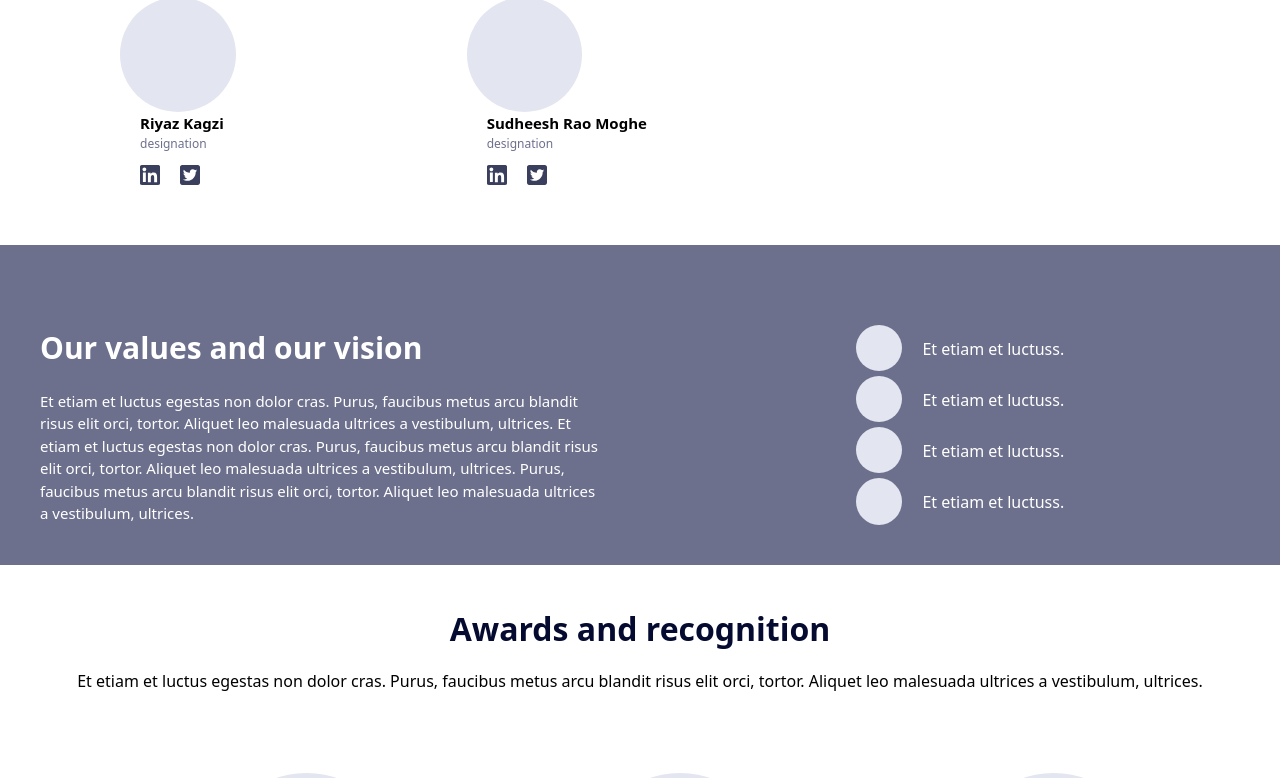
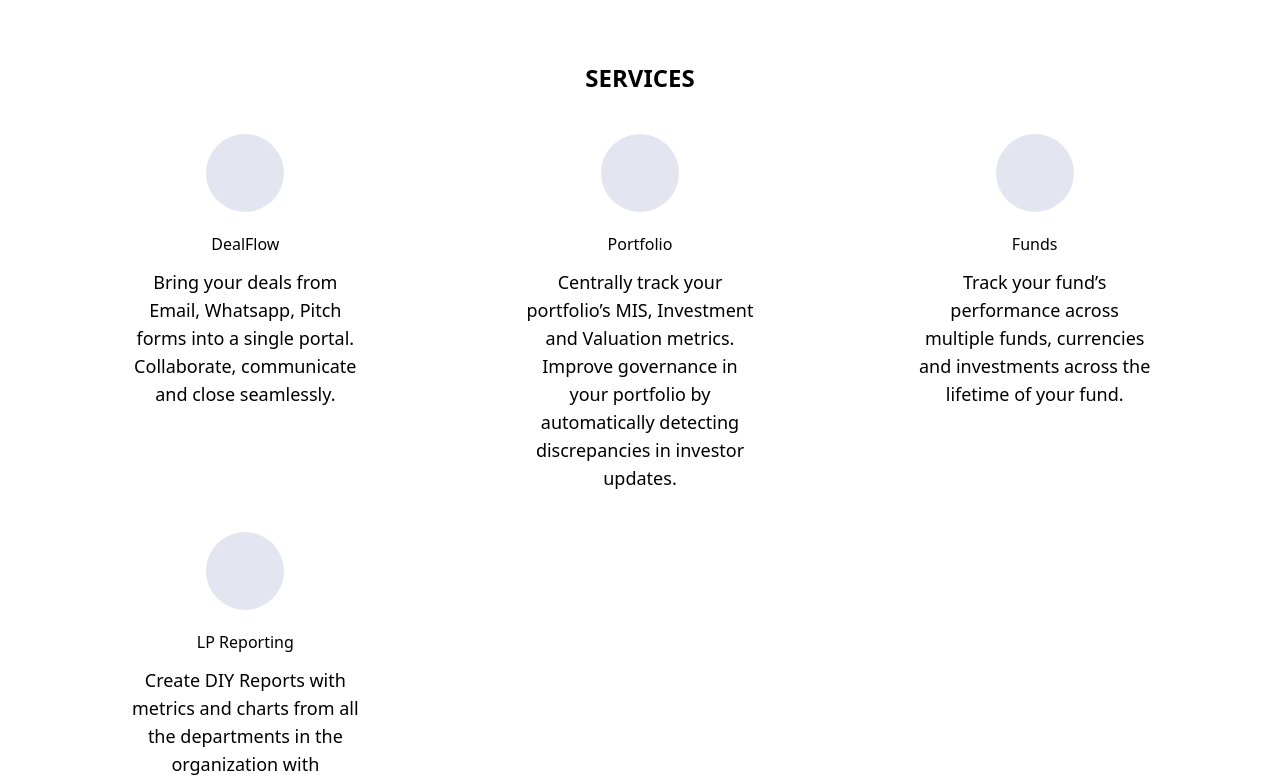
Before and after one commit to taghash/landing_page.github.io, a Next.js app: page /about in a window 1280 px wide. Shown: the part 743-1521 px from the top of the page. Built offline with nearby package versions, Linux system fonts and the light colour scheme.

Commit message:
Ref taghash/nucleus#966: Added services in about page

```diff
--- /dev/null
+++ b/components/About/Services.js
@@ -0,0 +1,53 @@
+/**
+ * @format
+ */
+import Image from 'next/image';
+import React from 'react';
+import Ellipse from '../../public/Ellipse.svg';
+
+const services = [
+  {
+    id: 1,
+    title: 'DealFlow',
+    desc: 'Bring your deals from Email, Whatsapp, Pitch forms into a single portal. Collaborate, communicate and close seamlessly.',
+  },
+  {
+    id: 2,
+    title: 'Portfolio',
+    desc: 'Centrally track your portfolio’s MIS, Investment and Valuation metrics. Improve governance in your portfolio by automatically detecting discrepancies in investor updates.',
+  },
+  {
+    id: 3,
+    title: 'Funds',
+    desc: 'Track your fund’s performance across multiple funds, currencies and investments across the lifetime of your fund.',
+  },
+  {
+    id: 4,
+    title: 'LP Reporting',
+    desc: 'Create DIY Reports with metrics and charts from all the departments in the organization with qualitative and quantitative analysis laid on top. Brand your reports and track opens.',
+  },
+];
+
+const Services = () => {
+  return (
+    <div className="p-5 md:p-10 md:m-7" id="services">
+      <h4 className="font-bold text-2xl text-center p-5 pb-10">SERVICES</h4>
+      {/* <h2 className="text-center text-2xl md:text-3xl pb-10 md:mb-10">
+        Taking Your Business to <br /> the Next Level
+      </h2> */}
+      <div className="grid lg:grid-cols-3 gap-10 text-center ">
+        {services.map((service) => (
+          <div className="md:px-10 mx-5 mb-10 md:mb-0" key={service.id}>
+            <div className="lg:w-1/3 md:w-1/6 w-1/4 mx-auto mb-5">
+              <Image src={Ellipse} />
+            </div>
+            <p className="text-center mb-3">{service.title}</p>
+            <p className="text-lg">{service.desc} </p>
+          </div>
+        ))}
+      </div>
+    </div>
+  );
+};
+
+export default Services;
--- a/components/home/TopCustomers.js
+++ b/components/home/TopCustomers.js
@@ -10,7 +10,7 @@ import { motion } from 'framer-motion';
 
 const TopCustomers = () => {
   return (
-    <div className='bg-[#F6F6FC]'>
+    <div className='bg-[#fff] py-10 '>
         <h5 className='font-bold text-2xl text-center p-5'>Trusted by the best of the lot</h5>
         <div className='flex justify-around flex-col md:flex-row'  >
             <Image src={Blume} />
--- a/pages/about.js
+++ b/pages/about.js
@@ -1,12 +1,14 @@
-import React from 'react'
+import React from 'react';
 import Awards from '../components/About/Awards';
 import Banner from '../components/Banner';
 import Family from '../components/About/Family';
 import Footer from '../components/Footer';
 import ValueVision from '../components/About/ValueVision';
-import Header from '../components/Header'
+import Header from '../components/Header';
+import TopCustomers from '../components/home/TopCustomers';
 import Head from 'next/head';
-import {motion} from 'framer-motion'
+import { motion } from 'framer-motion';
+import Services from '../components/About/Services';
 
 const containerVariants = {
   hidden: {
@@ -14,28 +16,38 @@ const containerVariants = {
   },
   visible: {
     opacity: 1,
-    transition:{ease: 'easeIn'}
+    transition: { ease: 'easeIn' },
   },
   exit: {
     opacity: 0,
-    transition:{ease: 'easeOut'}
-  }
+    transition: { ease: 'easeOut' },
+  },
 };
 
 const about = () => {
   return (
-    <motion.div variants={containerVariants} initial='hidden' animate='visible' exit='exit'>
-        <Head>
-            <title>About Us</title>
-        </Head>
-        <Header/>
-        <Banner title='Rebels with a cause' page='ABOUT US' body='Et etiam et luctus egestas non dolor cras. Purus, faucibus metus arcu blandit risus elit orci, tortor. Aliquet leo malesuada ultrices a vestibulum, ultrices.'  />
-        <Family/>
-        <ValueVision/>
-        <Awards/>
-        <Footer />
+    <motion.div
+      variants={containerVariants}
+      initial="hidden"
+      animate="visible"
+      exit="exit"
+    >
+      <Head>
+        <title>About Us</title>
+      </Head>
+      <Header />
+      <Banner
+        title="Rebels with a cause"
+        page="ABOUT US"
+        body="Et etiam et luctus egestas non dolor cras. Purus, faucibus metus arcu blandit risus elit orci, tortor. Aliquet leo malesuada ultrices a vestibulum, ultrices."
+      />
+      <TopCustomers />
+      <Services />
+      {/* <ValueVision/>
+        <Awards/> */}
+      <Footer />
     </motion.div>
-  )
-}
+  );
+};
 
-export default about
+export default about;
```
